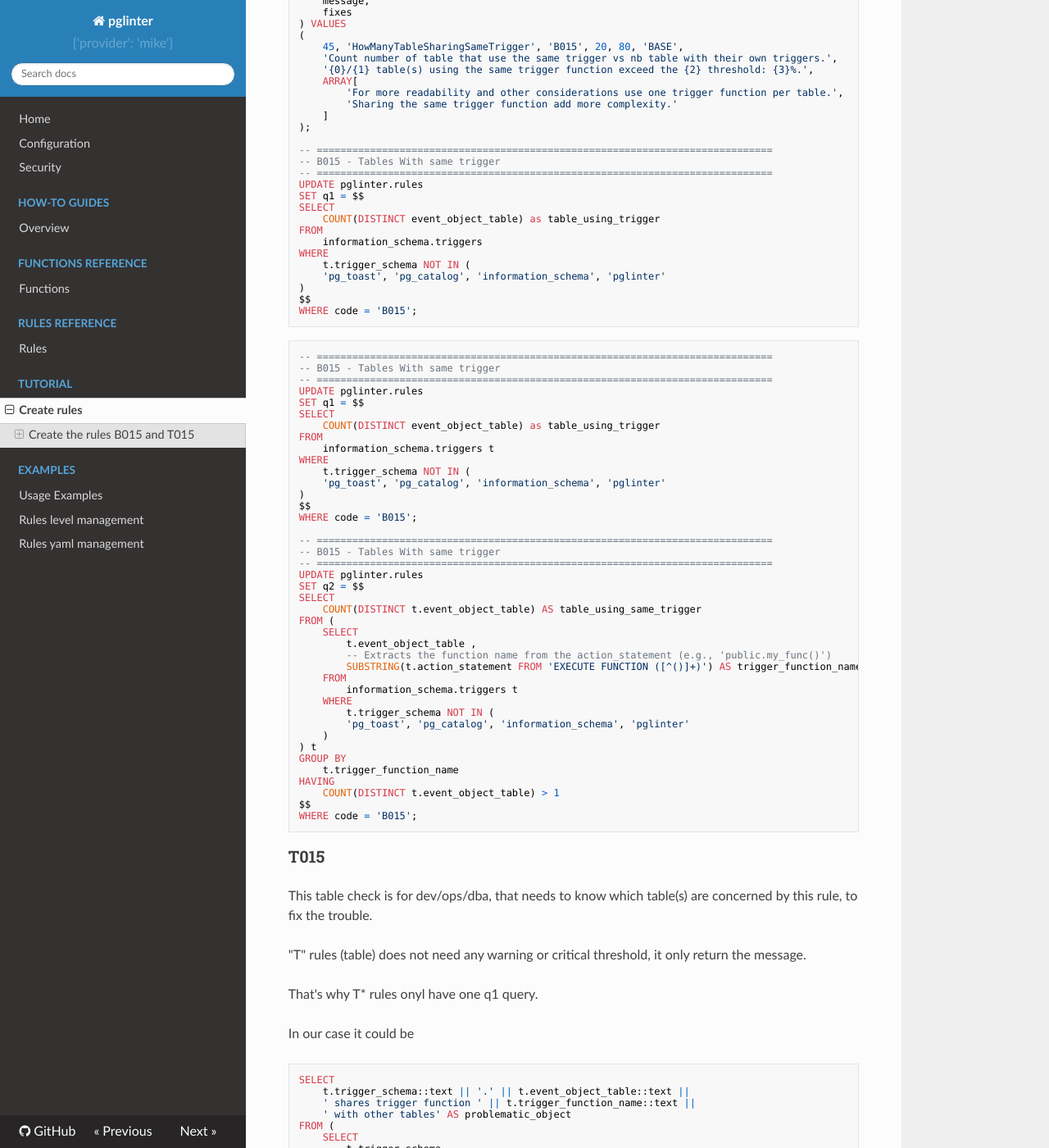
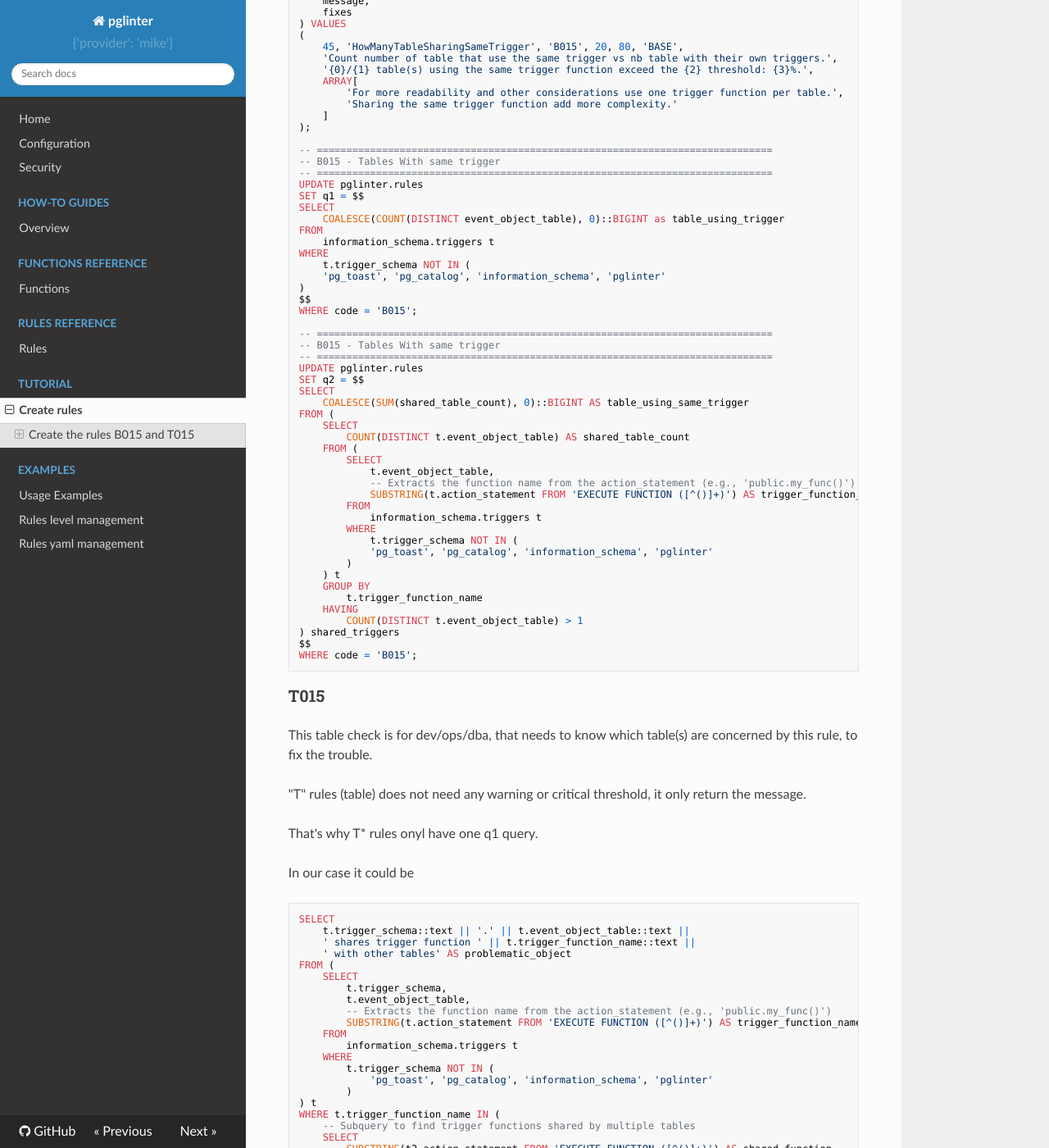
Before and after one commit to pmpetit/pglinter, an MkDocs documentation site: the page built from docs/tutorial/how_to_create_rules.md, in a window 1280 px wide and 1400 px high, scrolled down 3493 px. Shown: the whole window at 82% size. Built offline with MkDocs 1.6.1, drawn with Linux system fonts in a browser that asks for light colours; nearby versions of some CDN libraries.

Commit message:
fix query b015

````diff
--- a/docs/tutorial/how_to_create_rules.md
+++ b/docs/tutorial/how_to_create_rules.md
@@ -221,25 +221,7 @@ INSERT INTO pglinter.rules (
 UPDATE pglinter.rules
 SET q1 = $$
 SELECT
-    COUNT(DISTINCT event_object_table) as table_using_trigger
-FROM
-    information_schema.triggers
-WHERE
-    t.trigger_schema NOT IN (
-    'pg_toast', 'pg_catalog', 'information_schema', 'pglinter'
-)
-$$
-WHERE code = 'B015';
-```
-
-```sql
--- =============================================================================
--- B015 - Tables With same trigger
--- =============================================================================
-UPDATE pglinter.rules
-SET q1 = $$
-SELECT
-    COUNT(DISTINCT event_object_table) as table_using_trigger
+    COALESCE(COUNT(DISTINCT event_object_table), 0)::BIGINT as table_using_trigger
 FROM
     information_schema.triggers t
 WHERE
@@ -255,25 +237,30 @@ WHERE code = 'B015';
 UPDATE pglinter.rules
 SET q2 = $$
 SELECT
-    COUNT(DISTINCT t.event_object_table) AS table_using_same_trigger
+    COALESCE(SUM(shared_table_count), 0)::BIGINT AS table_using_same_trigger
 FROM (
     SELECT
-        t.event_object_table ,
-        -- Extracts the function name from the action_statement (e.g., 'public.my_func()')
-        SUBSTRING(t.action_statement FROM 'EXECUTE FUNCTION ([^()]+)') AS trigger_function_name
-    FROM
-        information_schema.triggers t
-    WHERE
-        t.trigger_schema NOT IN (
-        'pg_toast', 'pg_catalog', 'information_schema', 'pglinter'
-    )
-) t
-GROUP BY
-    t.trigger_function_name
-HAVING
-    COUNT(DISTINCT t.event_object_table) > 1
+        COUNT(DISTINCT t.event_object_table) AS shared_table_count
+    FROM (
+        SELECT
+            t.event_object_table,
+            -- Extracts the function name from the action_statement (e.g., 'public.my_func()')
+            SUBSTRING(t.action_statement FROM 'EXECUTE FUNCTION ([^()]+)') AS trigger_function_name
+        FROM
+            information_schema.triggers t
+        WHERE
+            t.trigger_schema NOT IN (
+            'pg_toast', 'pg_catalog', 'information_schema', 'pglinter'
+        )
+    ) t
+    GROUP BY
+        t.trigger_function_name
+    HAVING
+        COUNT(DISTINCT t.event_object_table) > 1
+) shared_triggers
 $$
 WHERE code = 'B015';
+
 ```
 
 ### T015
````
